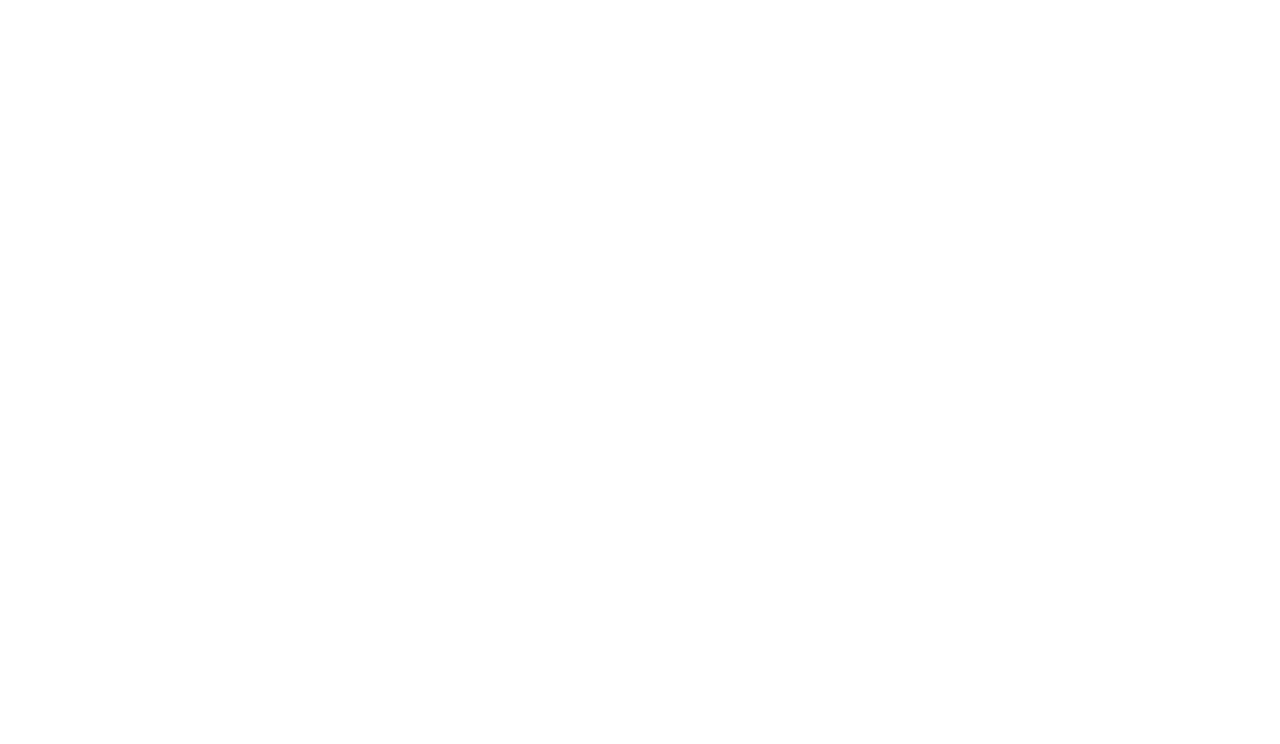
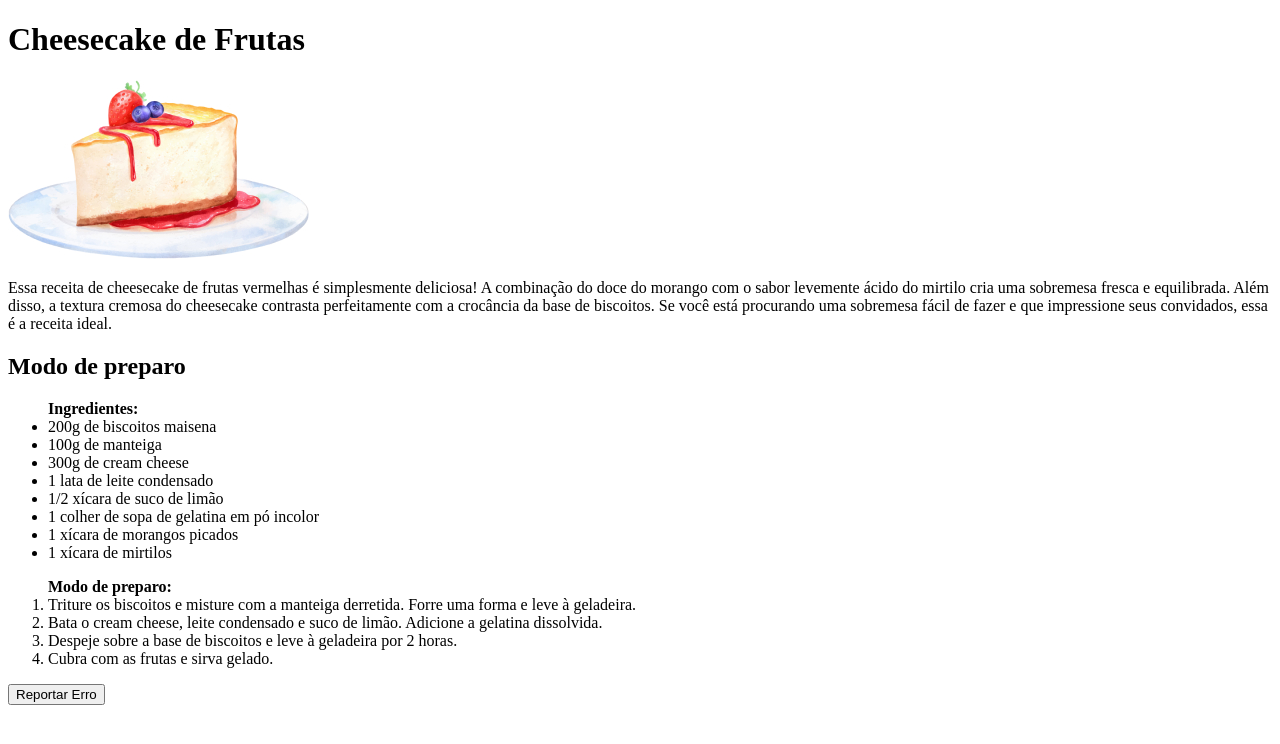
Before and after one commit to MiPigurim/Cheesecake---responsivo, a plain HTML site: page index.html in a window 1280 px wide. Drawn offline with Linux system fonts and the light colour scheme.

Commit message:
feat: HTML structure

```diff
--- a/index.html
+++ b/index.html
@@ -8,6 +8,38 @@
   <link rel="stylesheet" href="./style.css">
 </head>
 <body>
+  <main>
+    <div class="recipe">
+      <h1>Cheesecake de Frutas</h1>
+      <img src="./assets/imagem1.jpg" alt="Imagem de um desenho de bolo de fruta.">
+      <p>Essa receita de cheesecake de frutas vermelhas é simplesmente deliciosa! A combinação do doce do morango com o sabor levemente ácido do mirtilo cria uma sobremesa fresca e equilibrada. Além disso, a textura cremosa do cheesecake contrasta perfeitamente com a crocância da base de biscoitos. Se você está procurando uma sobremesa fácil de fazer e que impressione seus convidados, essa é a receita ideal.</p>
+    </div>
+    <div class="ingredients">
+      <h2>Modo de preparo</h2>
+      <ul>
+        <strong>Ingredientes:</strong>
+        <li>200g de biscoitos maisena</li>
+        <li>100g de manteiga</li>
+        <li>300g de cream cheese</li>
+        <li>1 lata de leite condensado</li>
+        <li>1/2 xícara de suco de limão</li>
+        <li>1 colher de sopa de gelatina em pó incolor</li>
+        <li>1 xícara de morangos picados</li>
+        <li>1 xícara de mirtilos</li>
+      </ul>
+
+      <ol>
+        <strong>Modo de preparo:</strong>
+        <li>Triture os biscoitos e misture com a manteiga derretida. Forre uma forma e leve à geladeira.</li>
+        <li>Bata o cream cheese, leite condensado e suco de limão. Adicione a gelatina dissolvida.</li>
+        <li>Despeje sobre a base de biscoitos e leve à geladeira por 2 horas.</li>
+        <li>Cubra com as frutas e sirva gelado.</li>
+
+      </ol>
+
+      <button>Reportar Erro</button>
+    </div>
+  </main>
 
 </body>
 </html>
```
Also changed, not shown: assets/imagem1.jpg (added).
